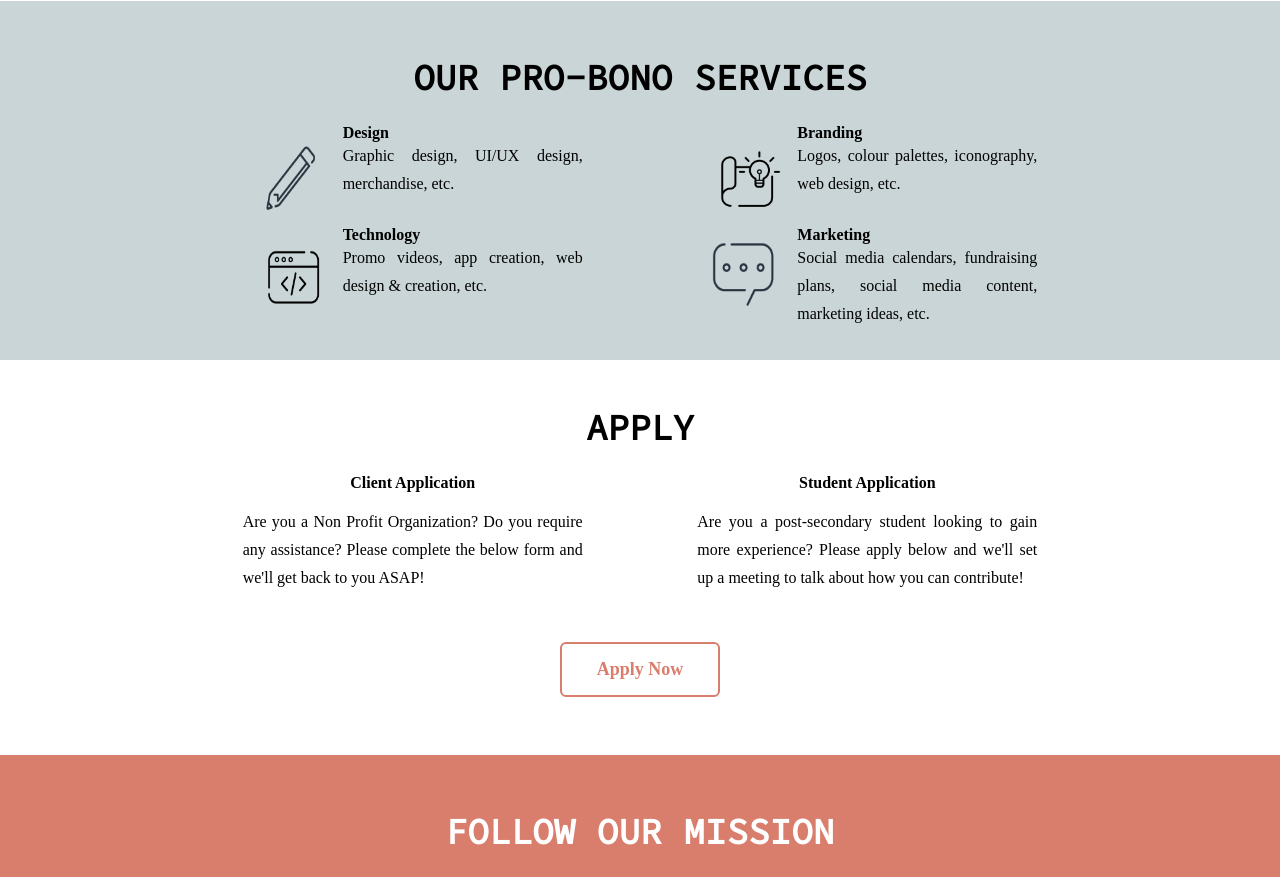
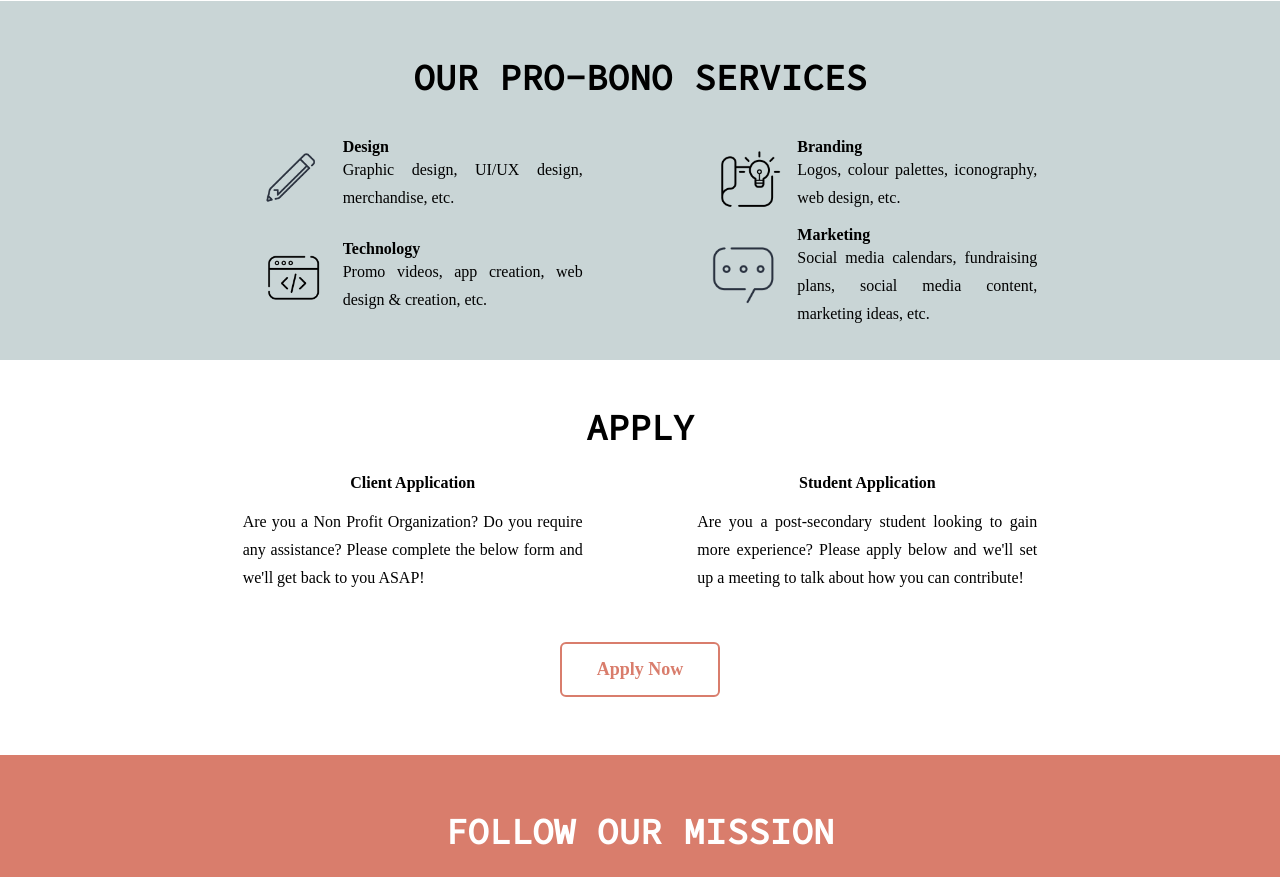
Before and after one commit to liam-mack/CreatorsCorner, a React (Create React App) app: page / in a window 1280 px wide. Shown: the part 1320-2197 px from the top of the page. Built offline with nearby package versions, Linux system fonts and the light colour scheme; a web font is replaced by a local one.

Commit message:
Safari Fun

```diff
--- a/src/components/ContactForm/ContactForm.scss
+++ b/src/components/ContactForm/ContactForm.scss
@@ -29,7 +29,7 @@ textarea {
 .contact {
   margin: 50vh auto 0 auto;
   .pinkBtn{
-    max-width: 20%;
+    max-width: 50%;
     display: block;
     margin: auto;
   }
--- a/src/components/GridComponent/GridComponent.scss
+++ b/src/components/GridComponent/GridComponent.scss
@@ -19,13 +19,19 @@
 }
 
 .gridImg{
+    -webkit-appearance: none;
+    -moz-appearance: none;
+    appearance: none;
     max-width: 100px;
     display: flex;
-    // margin: auto 0;
+    margin: auto 0;
 }
 
 .columnText{
-    // margin: auto 0;
+    -webkit-appearance: none;
+    -moz-appearance: none;
+    appearance: none;
+    margin: auto 0;
     max-width: 340px;
 }
 
```
